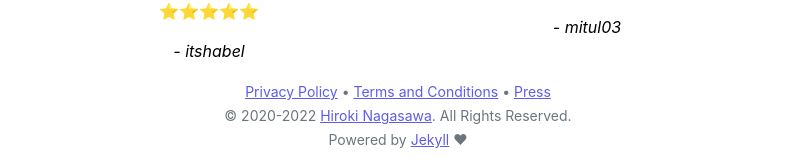
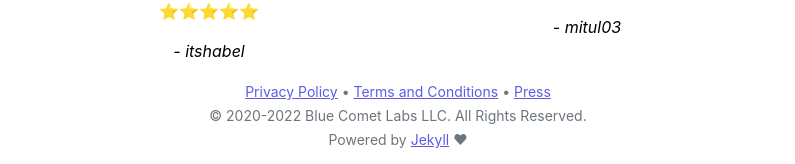
Before and after one commit to bluecometlabs/getexpenses.app, a Jekyll site: the page built from pages/index.md, in a window 1280 px wide. Shown: the part 1979-2143 px from the top of the page, without its empty margins (242-1037 px from the left). Built offline with Jekyll 4.4.1, drawn with Linux system fonts in a browser that asks for light colours; comment, search, counter and statistics services are not loaded.

Commit message:
Update footer

```diff
--- a/_includes/footer.html
+++ b/_includes/footer.html
@@ -3,7 +3,7 @@
         <p class="text-muted text-center">
             <small>
                 <a href="/privacy/">Privacy Policy</a> • <a href="/terms/">Terms and Conditions</a> • <a href="/press/">Press</a><br>
-                &copy; 2020-{{ site.time | date: '%Y' }} <a href="{{ site.links.developer }}">Hiroki Nagasawa</a>. All Rights Reserved.<br>
+                &copy; 2020-{{ site.time | date: '%Y' }} Blue Comet Labs LLC. All Rights Reserved.<br>
                 Powered by <a href="{{ site.links.jekyll }}">Jekyll</a> ♥
             </small>
         </p>
```
